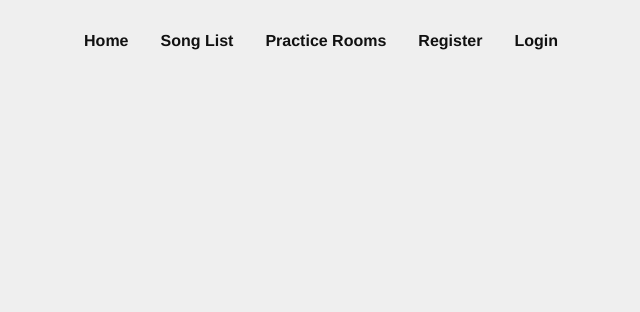
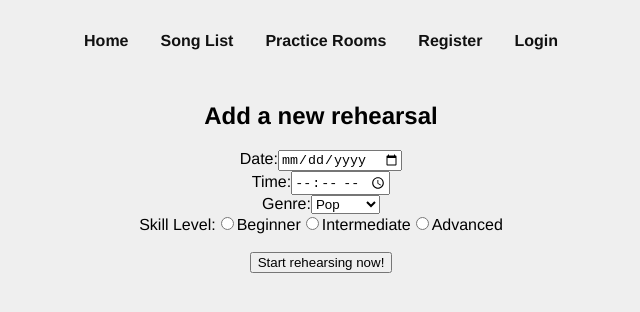
Before and after one commit to Bitchachos/master-melody-client, a React (Create React App) app: page /rehearsals/create in a window 1280 px wide. Shown: the top 312 px of the page, without its empty margins (319-959 px from the left). Built offline with nearby package versions, Linux system fonts and the light colour scheme; no server answers.

Commit message:
add rehearsal functionality with form

```diff
--- a/src/App.js
+++ b/src/App.js
@@ -8,6 +8,7 @@ import Homepage from './pages/Homepage';
 import SongList from './pages/SongList';
 import EditSong from './components/EditSong';
 import RehearsalList from './pages/RehearsalList';
+import AddRehearsal from './components/AddRehearsal';
 
 
 function App() {
@@ -51,6 +52,7 @@ function App() {
         <Route path="/songs/create" element={<AddSong songs={songs} callbackSongList={fetchSongs}/>} />
         <Route path="/songs/:songId/edit" element={<EditSong songs={songs} callbackSongList={fetchSongs}/>}  />
         <Route path="/rehearsals" element={<RehearsalList rehearsals={rehearsals} callbackRehearsals={fetchRehearsals}/>}/>
+        <Route path="/rehearsals/create" element={<AddRehearsal rehearsals={rehearsals} callbackRehearsalById={fetchRehearsals}/>}/>
       </Routes>
     </div>
   );
--- /dev/null
+++ b/src/components/AddRehearsal.js
@@ -0,0 +1,144 @@
+import axios from "axios";
+import { useState } from "react";
+import { useNavigate } from "react-router-dom";
+
+function AddRehearsal(props) {
+
+    const [ date, setDate ] = useState("")
+    const [ time, setTime ] = useState("")
+    const [ genre, setGenre ] = useState("")
+    const [ skillLevel, setSkillLevel ] = useState("")
+    const [ song, setSong ] = useState("")
+
+    const navigate = useNavigate();
+
+    const handleSubmit = (e) => {
+        e.preventDefault();
+
+        const newRehearsal = {
+            date,
+            time,
+            genre,
+            skillLevel,
+            song
+        }
+
+        axios.post(process.env.REACT_APP_API_URL + "/rehearsals", newRehearsal)
+            .then(response => {
+                console.log(response.data)
+
+                props.callbackRehearsalById();
+
+                navigate("/rehearsals");
+
+                setDate("");
+                setTime("");
+                setGenre("");
+                setSkillLevel("");
+                setSong("");
+            })
+            .catch(e => console.log("error creating rehearsal", e));
+
+    }
+
+    return (
+      <section className="AddRehearsal">
+        <h1>Add a new rehearsal</h1>
+
+        <form onSubmit={handleSubmit}>
+          <label>
+            Date:
+            <input
+              type="date"
+              name="date"
+              value={props.date}
+              onChange={(e) => setDate(e.target.value)}
+            />
+          </label>
+          <br />
+          <label>
+            Time:
+            <input
+              type="time"
+              name="time"
+              value={props.time}
+              onChange={(e) => setTime(e.target.value)}
+            />
+          </label>
+
+          <br />
+
+          <label>
+            Genre:
+            <select name="genre" onChange={(e) => setGenre(e.target.value)}>
+              <option value="Pop">Pop</option>
+              <option value="Rock">Rock</option>
+              <option value="Indie">Indie</option>
+              <option value="Jazz">Jazz</option>
+              <option value="Metal">Metal</option>
+              <option value="Country">Country</option>
+            </select>
+          </label>
+
+          <br />
+
+          {/* <br />
+          <label>
+            Skill Level:
+            <input
+              type="radio"
+              name="skillLevel"
+              value={props.skillLevel}
+              required={true}
+              onChange={(e) => setSkillLevel(e.target.value)}
+            />
+          </label> */}
+
+          <label
+            required={true}
+            onChange={(e) => setSkillLevel(e.target.value)}
+          >
+            Skill Level:
+            <input
+              class="radio-buttons"
+              type="radio"
+              name="skillLevel"
+              value="Beginner"
+            />
+            <label>Beginner</label>
+            <input
+              class="radio-buttons"
+              type="radio"
+              name="skillLevel"
+              value="Intermediate"
+            />
+            <label>Intermediate</label>
+            <input
+              class="radio-buttons"
+              type="radio"
+              name="skillLevel"
+              value="Advanced"
+            />
+            <label>Advanced</label>
+          </label>
+
+          <br />
+          {/* <label>
+                    Song
+                    <input
+                        type="text"
+                        name="song"
+                        value={props.song}
+                        onChange={(e) => setSong(e.target.value)}
+                    />
+                </label> */}
+
+          <br />
+
+          <button type="submit">Start rehearsing now!</button>
+        </form>
+      </section>
+    );
+}
+
+export default AddRehearsal;
--- a/src/pages/RehearsalList.js
+++ b/src/pages/RehearsalList.js
@@ -31,7 +31,7 @@ console.log(props.rehearsals)
     return (
         <div>
             <section className="RehearsalList SongList">
-            <button>Create your rehearsal</button>
+            <Link to="/rehearsals/create"><button>Create your rehearsal</button></Link>
             <h1>Choose your practice room:</h1> <br />
             { props.rehearsals === null ? <p>Loading...</p> : renderRehearsals(props.rehearsals) }
             </section>
```
